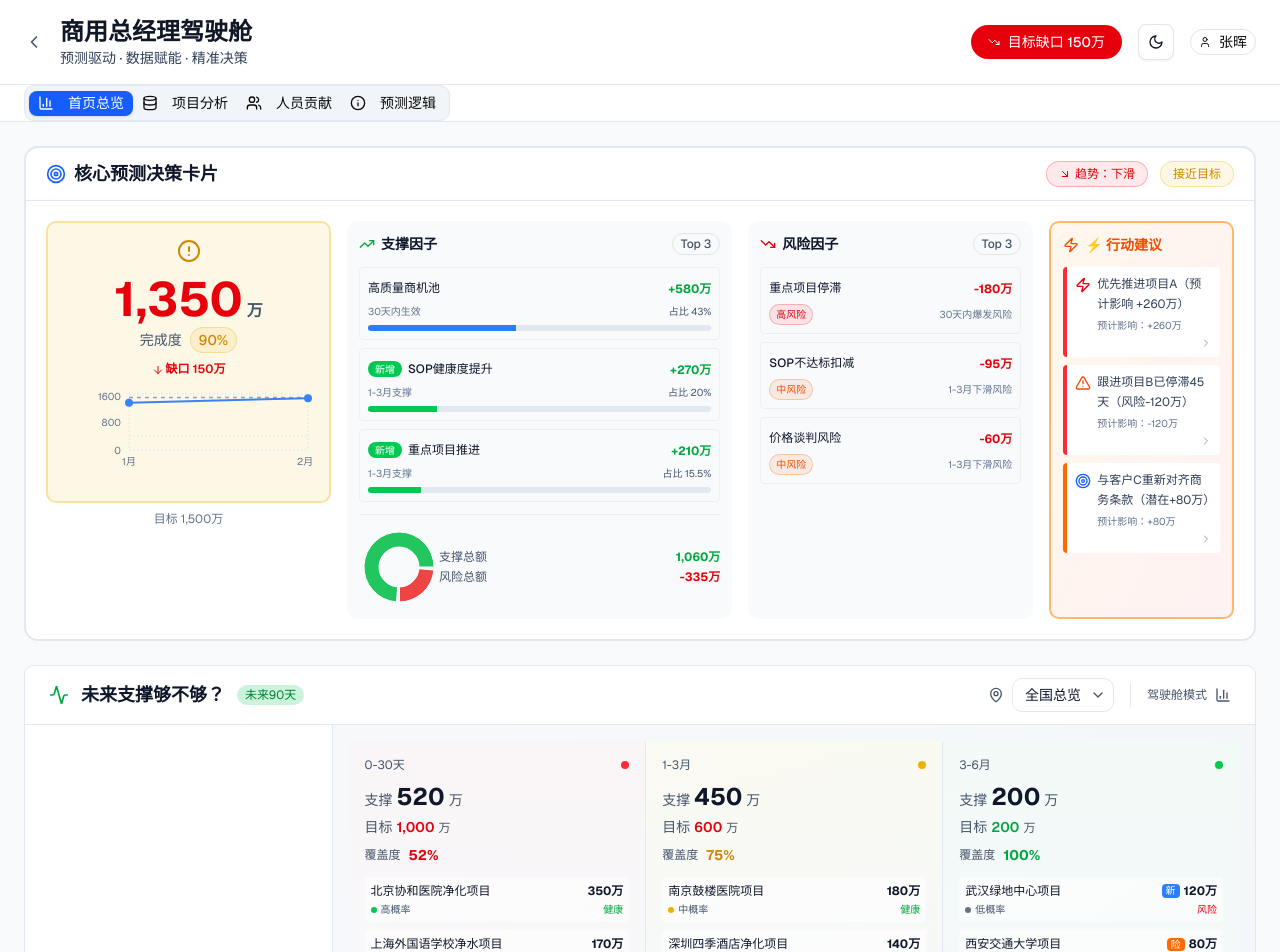
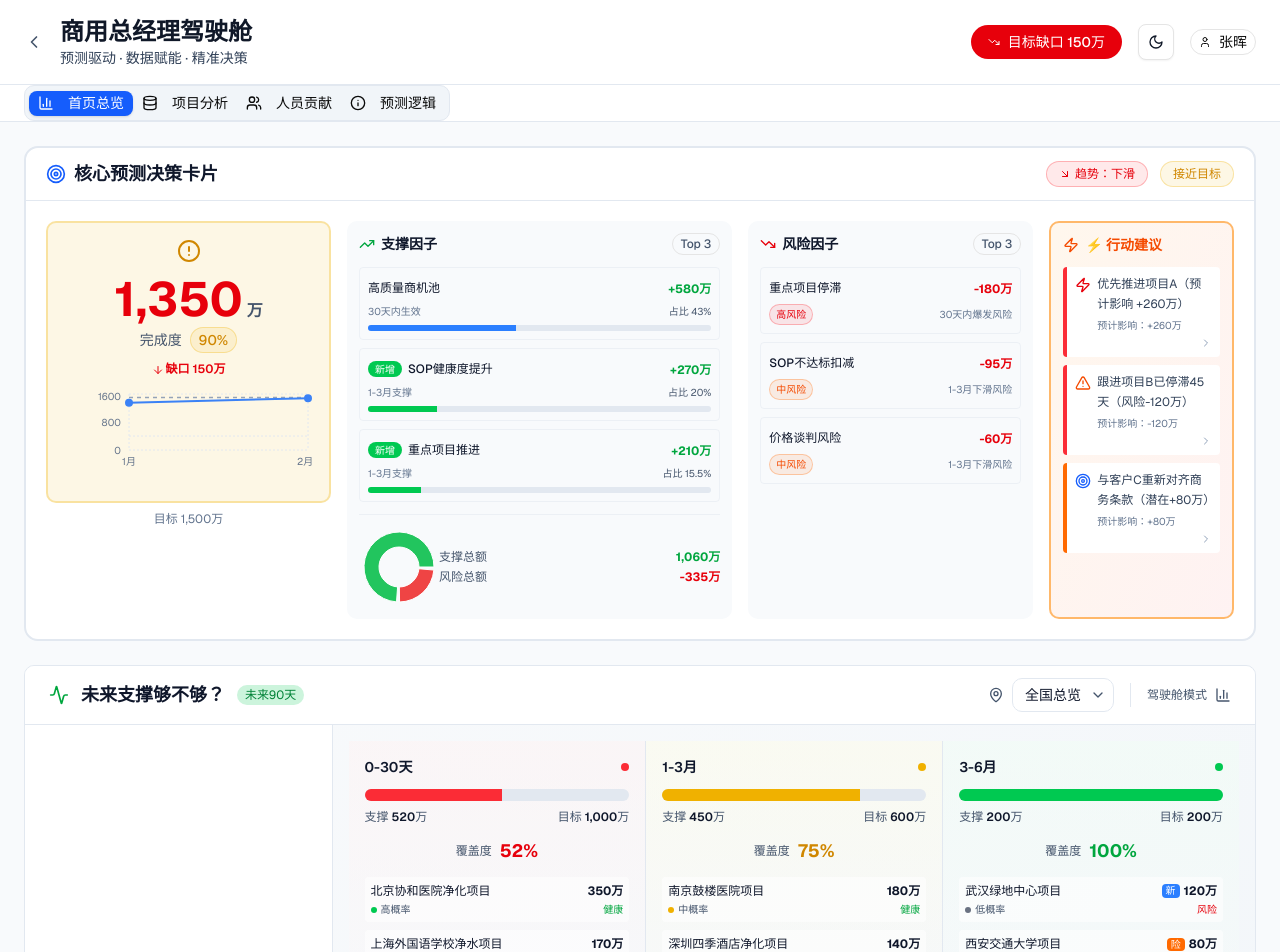
Before and after one commit to navylee1990/coze_jsc, a Next.js app: page /gm in a window 1280 px wide. Shown: the top 952 px of the page. Built offline with nearby package versions, Linux system fonts and the light colour scheme.

Commit message:
feat(gm): 优化未来支撑展示方式，使用进度条代替文字

```diff
--- a/src/components/FutureSupportAdequacyPanel.tsx
+++ b/src/components/FutureSupportAdequacyPanel.tsx
@@ -1426,29 +1426,33 @@ export default function FutureSupportAdequacyPanel({
                   )}
                 >
                   {/* 时间段标签 */}
-                  <div className="flex items-center justify-between mb-2">
-                    <span className="text-xs text-slate-600">{period}</span>
+                  <div className="flex items-center justify-between mb-3">
+                    <span className="text-sm font-semibold text-slate-900">{period}</span>
                     <div className={cn('w-2 h-2 rounded-full', statusColor.bg)} />
                   </div>
 
-                  {/* 金额 vs 目标 */}
-                  <div className="space-y-1 mb-2">
-                    <div className="flex items-baseline gap-1">
-                      <span className="text-sm text-slate-600">支撑</span>
-                      <span className="text-2xl font-bold text-slate-900">{level.amount.toLocaleString()}</span>
-                      <span className="text-sm text-slate-600">万</span>
+                  {/* 支撑进度条 */}
+                  <div className="mb-3">
+                    <div className="h-3 bg-slate-200 rounded-full overflow-hidden mb-2">
+                      <div
+                        className={cn('h-full transition-all duration-500', statusColor.bg)}
+                        style={{ width: `${Math.min(level.coverage, 100)}%` }}
+                      />
                     </div>
-                    <div className="flex items-baseline gap-1">
-                      <span className="text-sm text-slate-600">目标</span>
-                      <span className={cn('text-sm font-semibold', level.gap > 0 ? 'text-red-600' : 'text-green-600')}>{level.target.toLocaleString()}</span>
-                      <span className="text-xs text-slate-600">万</span>
+                    <div className="flex items-center justify-between text-xs">
+                      <span className="text-slate-600">
+                        支撑 <span className="font-semibold text-slate-900">{level.amount.toLocaleString()}</span>万
+                      </span>
+                      <span className="text-slate-600">
+                        目标 <span className="font-semibold text-slate-900">{level.target.toLocaleString()}</span>万
+                      </span>
                     </div>
                   </div>
 
                   {/* 覆盖度 */}
-                  <div className="flex items-center gap-2 mb-3">
+                  <div className="flex items-center justify-center mb-3">
                     <span className="text-xs text-slate-600">覆盖度</span>
-                    <span className={cn('text-sm font-bold', statusColor.text)}>{level.coverage}%</span>
+                    <span className={cn('text-lg font-bold ml-2', statusColor.text)}>{level.coverage}%</span>
                   </div>
 
                   {/* Top项目列表 */}
```
